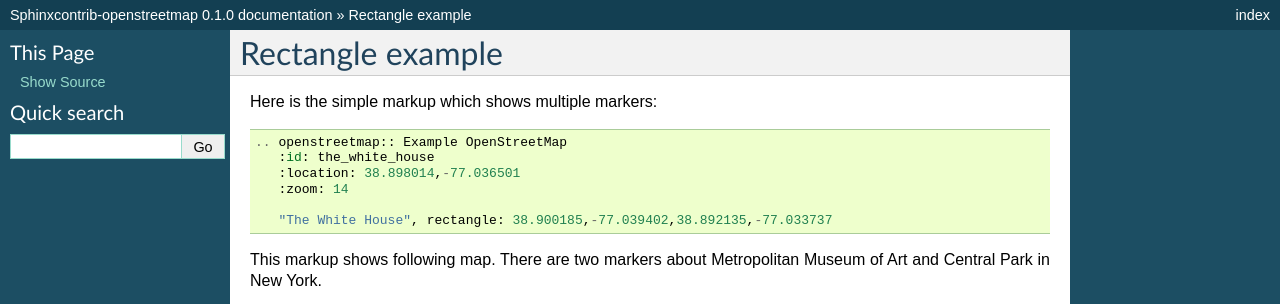
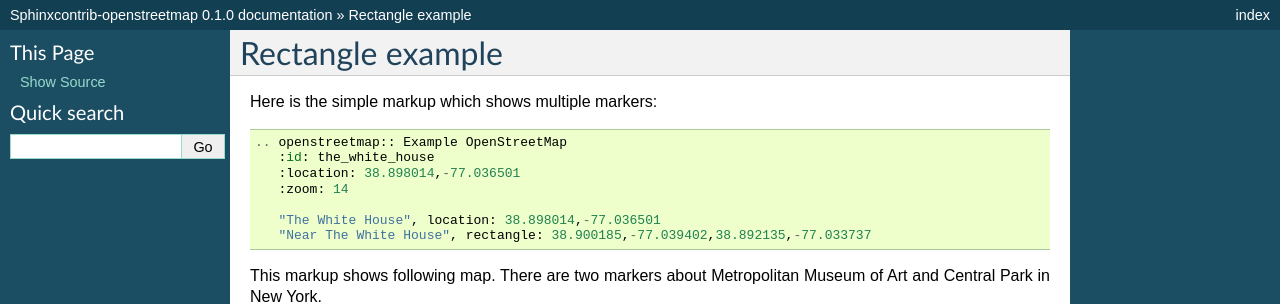
Before and after one commit to kenhys/sphinxcontrib-openstreetmap, a Sphinx documentation site: the page built from doc/examples/rectangle.rst, in a window 1280 px wide, cut to the strip 0-304 px from the top of the page. Built offline with Sphinx 7.4.7, drawn with Linux system fonts in a browser that asks for light colours.

Commit message:
Update example a bit

```diff
--- a/doc/examples/rectangle.rst
+++ b/doc/examples/rectangle.rst
@@ -9,7 +9,8 @@ Here is the simple markup which shows multiple markers::
      :location: 38.898014,-77.036501
      :zoom: 14
 
-     "The White House", rectangle: 38.900185,-77.039402,38.892135,-77.033737
+     "The White House", location: 38.898014,-77.036501
+     "Near The White House", rectangle: 38.900185,-77.039402,38.892135,-77.033737
 
 
 This markup shows following map. There are two markers about Metropolitan Museum of Art and Central Park in New York.
@@ -19,5 +20,5 @@ This markup shows following map. There are two markers about Metropolitan Museum
    :location: 38.898014,-77.036501
    :zoom: 15
 
+   "The White House", location: 38.898014,-77.036501
    "Near The White House", rectangle: 38.900185,-77.039402,38.892135,-77.033737
-   "The White House", location: 38.898014,-77.036501
```
